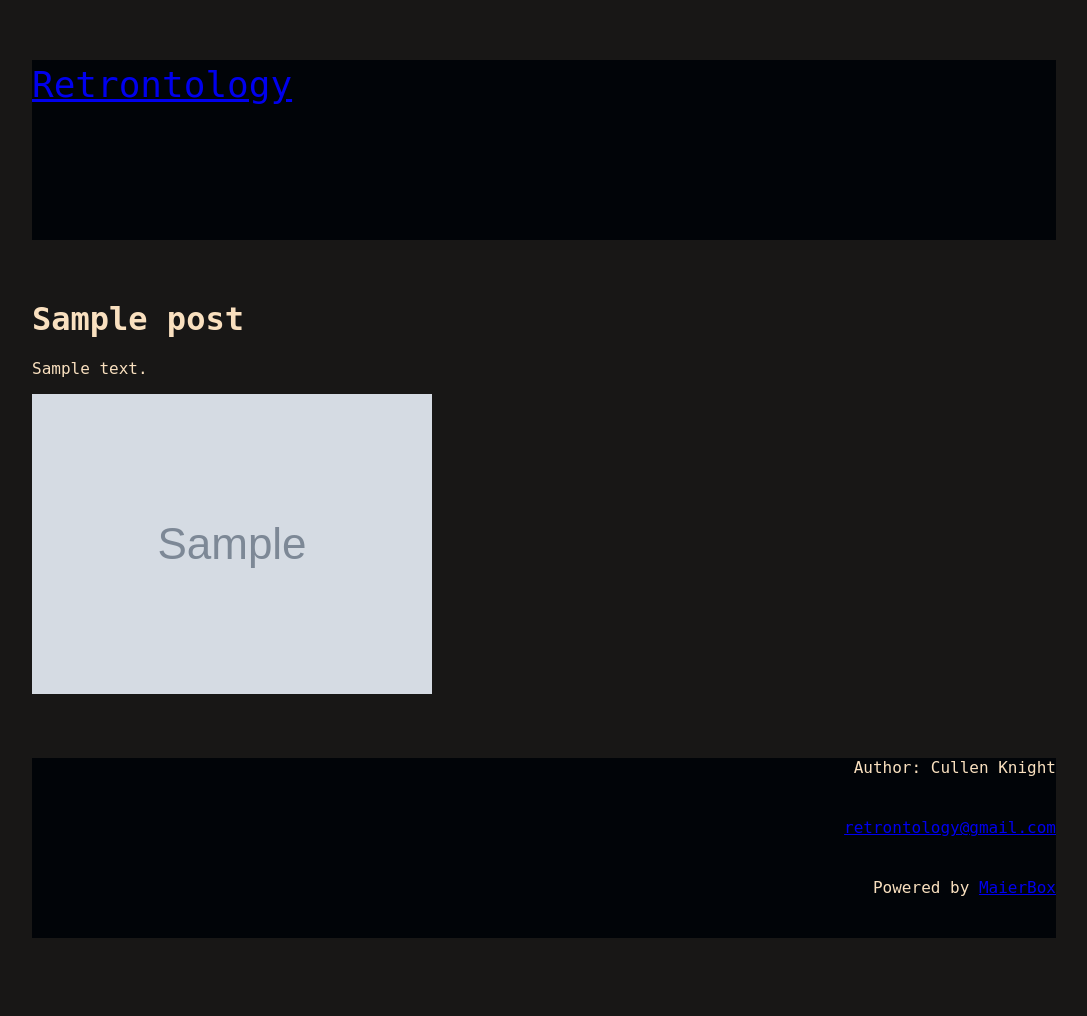
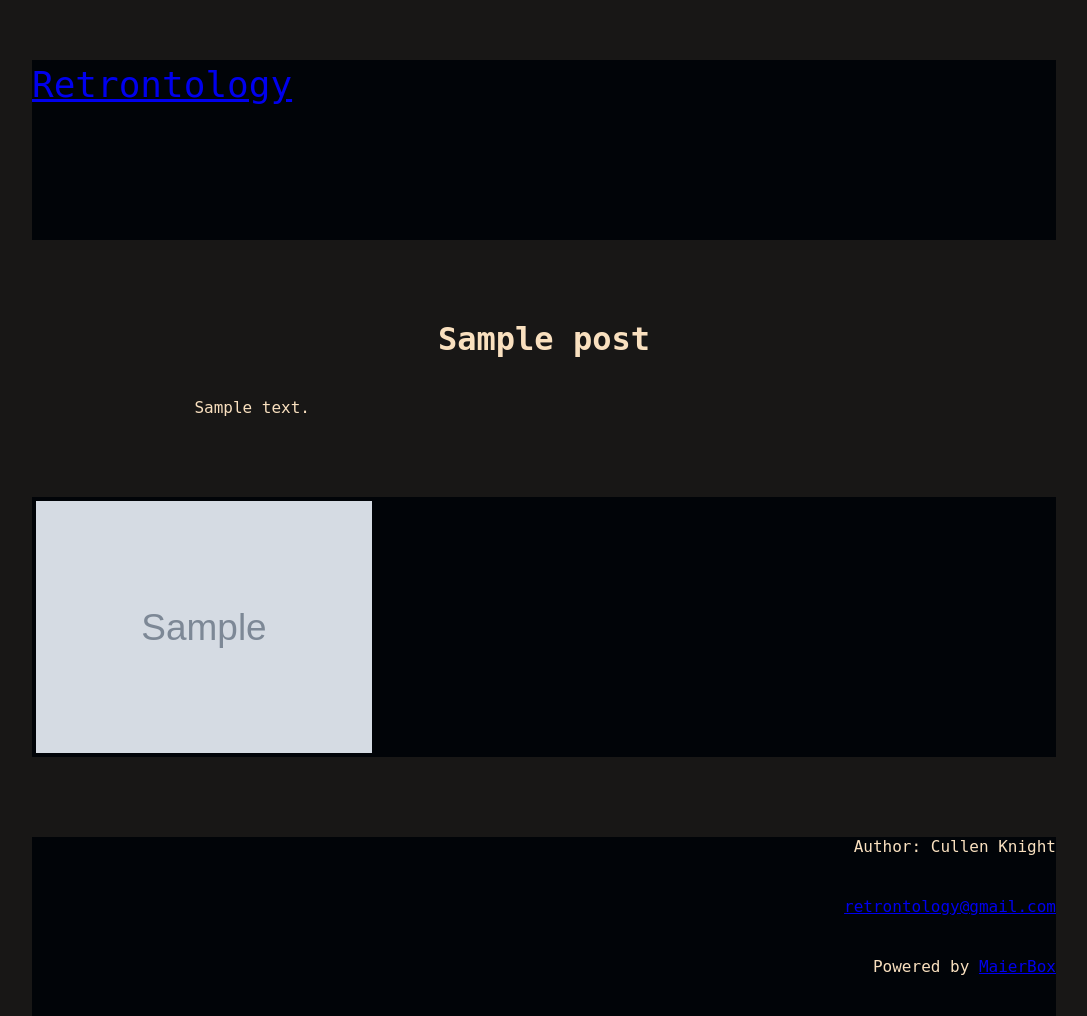
Before and after one commit to retrontology/MaierBox, a Django app: page /posts/view/00000000-0000-0000-0000-000000000001 in a window 1280 px wide. Shown: the top 1016 px of the page, without its empty margins (96-1183 px from the left). Before the commit the page ends 938 px from the top, so only its background shows below. Run offline with Django 4.2, Linux system fonts and the light colour scheme; tables that the repository leaves empty hold one stand-in row (values such as "Sample post"); grey boxes marked "Sample" are stand-in pictures.

Commit message:
post css

```diff
--- a/posts/templates/posts/view.html
+++ b/posts/templates/posts/view.html
@@ -16,11 +16,11 @@
     </div>
     {% endif %}
     {% if images %}
-    <div class="post_images_container">
+    <div class="album_images_container">
         {% for image in images %}
-        <div class="post_image_container">
-            <a class="post_image_link" href="{% url 'images:view' image.id %}">
-                <img class="post_image" loading="lazy" alt="{{ image.id }}" src="{{ image.thumbnail.url }}">
+        <div class="album_image_container">
+            <a class="album_image_link" href="{% url 'images:view' image.id %}">
+                <img class="album_image" loading="lazy" alt="{{ image.id }}" src="{{ image.thumbnail.url }}">
             </a>
         </div>
         {% endfor %}
--- a/static/base.css
+++ b/static/base.css
@@ -145,12 +145,14 @@ header {
 }
 
 .album_images_container {
+    margin-top: 40px;
     padding: 2px;
     display: block;
     position: relative;
     columns: 3;
     column-gap: 0px;
     background-color: var(--preset--color--black);
+    margin-bottom: 80px;
 }
 
 .album_image_container {
@@ -168,3 +170,18 @@ header {
     width: 100%;
     height: 100%;
 }
+
+.post_title {
+    text-align: center;
+    margin-top: 80px;
+    margin-bottom: 40px;
+}
+
+.post_content_container {
+    width: 80%;
+    margin-left: auto;
+    margin-right: auto;
+    margin-top: 40px;
+    margin-bottom: 80px;
+    text-indent: 60px;
+}
```
